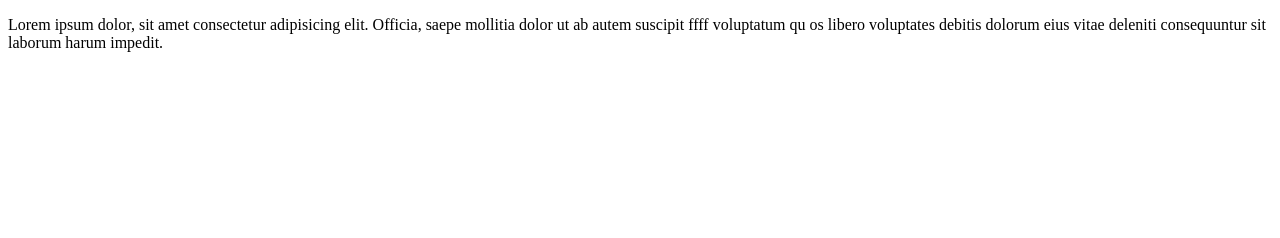
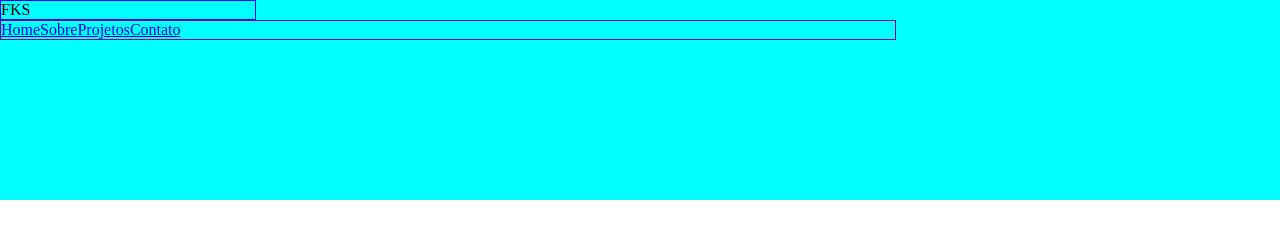
Before and after one commit to xikaojr/iwtraining, a plain HTML site: page frank/index.html in a window 1280 px wide. Drawn offline with Linux system fonts and the light colour scheme.

Commit message:
Segunda alteração

```diff
--- /dev/null
+++ b/frank/css/style.css
@@ -0,0 +1,28 @@
+*{
+
+    box-sizing: border-box;
+}
+
+body{
+margin:0;
+}
+
+.navbar{
+
+    height: 200px;
+    background-color: aqua;
+}
+
+.logo{
+    width: 20%;
+    display: flex;
+    flex: row wrap;
+    border: 1px solid blue;
+}
+
+.menu{
+    width: 70%;
+    display: flex;
+    flex: row wrap;
+    border: 1px solid purple;
+}
--- a/frank/index.html
+++ b/frank/index.html
@@ -1,16 +1,35 @@
 <!DOCTYPE html>
-<html lang="en">
+<html lang="pt-br">
 
 <head>
     <meta charset="UTF-8">
     <meta name="viewport" content="width=device-width, initial-scale=1.0">
-    <title>Arquivo Vazio</title>
+    <link rel="stylesheet" href="css/style.css">
+    <title>Pagina Teste</title>
 </head>
 
 <body>
-    <p>Lorem ipsum dolor, sit amet consectetur adipisicing elit. Officia, saepe mollitia dolor ut ab autem suscipit
-       ffff voluptatum qu  os libero voluptates debitis dolorum eius vitae deleniti consequuntur sit laborum harum impedit.
-    </p>
+
+    <nav class="navbar">
+
+        <div class="logo">
+            FKS
+        </div>
+        <div class="menu">
+
+            <a href="#">Home</a>
+            <a href="#">Sobre</a>
+            <a href="#">Projetos</a>
+            <a href="#">Contato</a>
+        </div>
+
+    </nav>
+
+
+
+
+
+
 
 </body>
 
```
